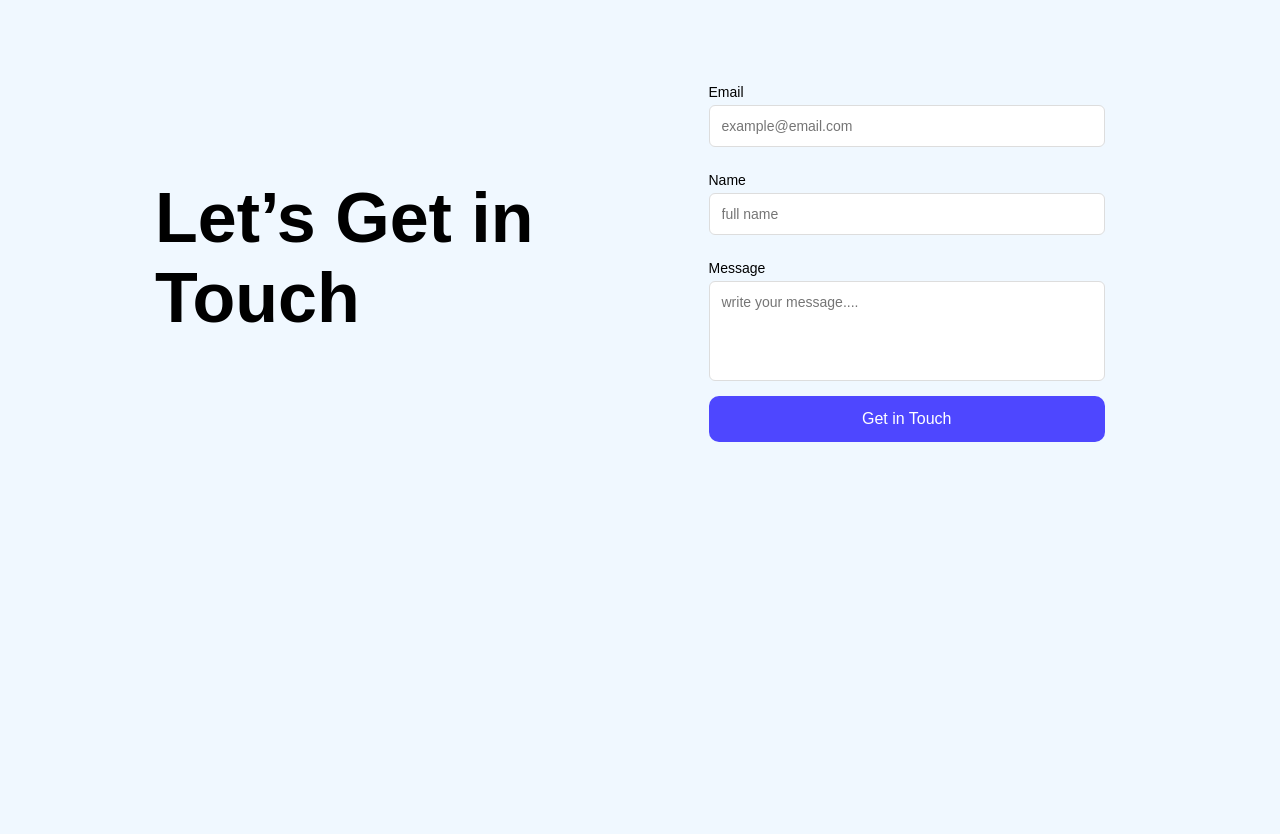
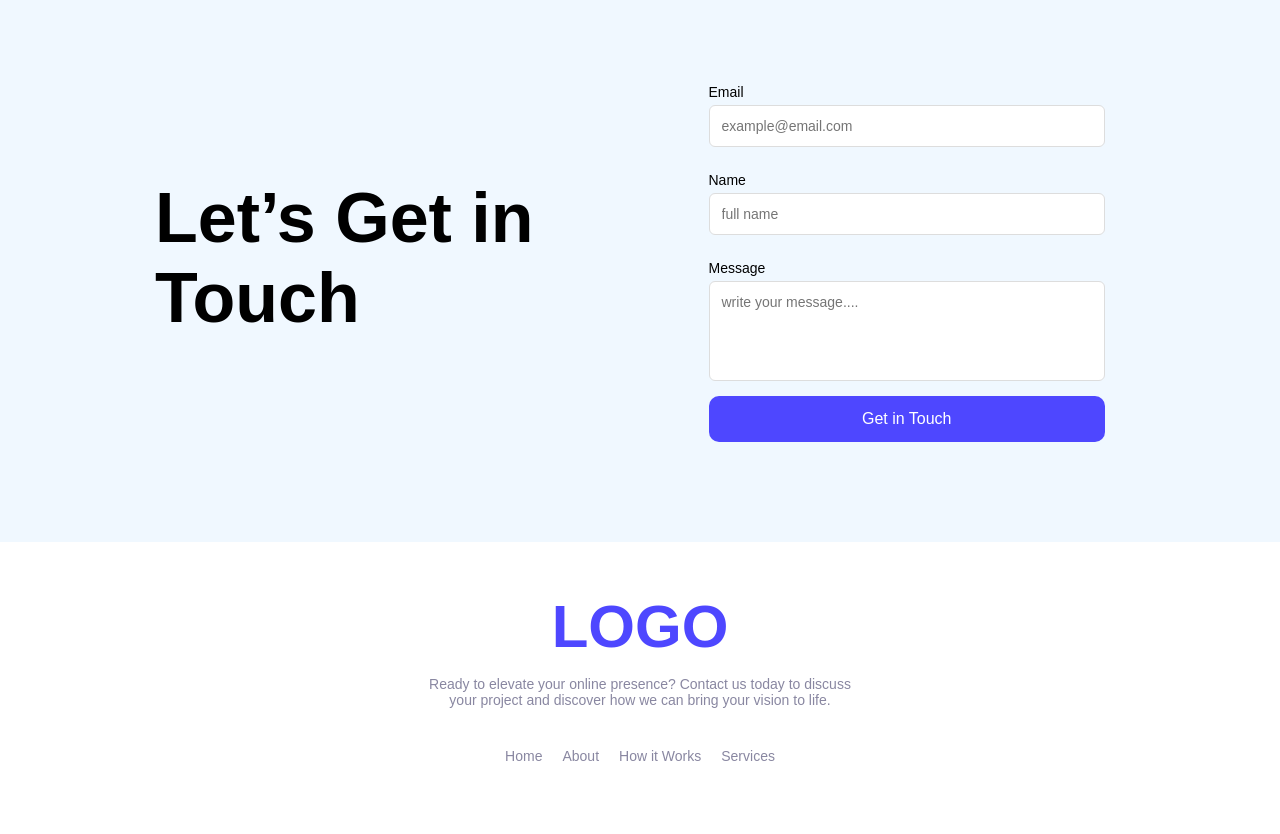
Before and after one commit to parvezislam760/my-first-assignment, a plain HTML site: page index.html in a window 1280 px wide. Shown: the part 2437-3271 px from the top of the page. Before the commit the page ends 2979 px from the top, so only its background shows below. Drawn offline with Linux system fonts and the light colour scheme.

Commit message:
added footer section

```diff
--- a/index.html
+++ b/index.html
@@ -125,5 +125,15 @@
                 </form>
             </div>
         </section>
+         <footer>
+        <h1 class="logo">LOGO</h1>
+        <p>Ready to elevate your online presence? Contact us today to discuss <br> your project and discover how we can bring your vision to life.</p>
+        <nav>
+            <a href="">Home</a>
+            <a href="">About</a>
+            <a href="">How it Works</a>
+            <a href="">Services</a>
+        </nav>
+    </footer>
 </body>
 </html>
--- a/style/style.css
+++ b/style/style.css
@@ -330,3 +330,40 @@ h2{
 .contact-right button:hover{
     background: #4E47FF;
 }
+
+/* footer */
+footer{
+    text-align: center;
+    padding: 50px 20px;
+    background: white;
+}
+
+footer .logo{
+    font-size: 60px;
+    font-weight: bolder;
+    color: #4E47FF;
+}
+
+footer p{
+    margin: 15px auto;
+    max-width: 600px;
+    font-size: 14px;
+    color: #8987A1;
+}
+
+footer nav {
+    margin-top: 20px;
+    display: flex;
+    justify-content: center;
+    gap: 20px;
+}
+
+footer nav a {
+    text-decoration: none;
+    color: #8987A1;
+    font-size: 14px;
+}
+
+footer nav a:hover {
+    color: #4a56e2;
+}
```
